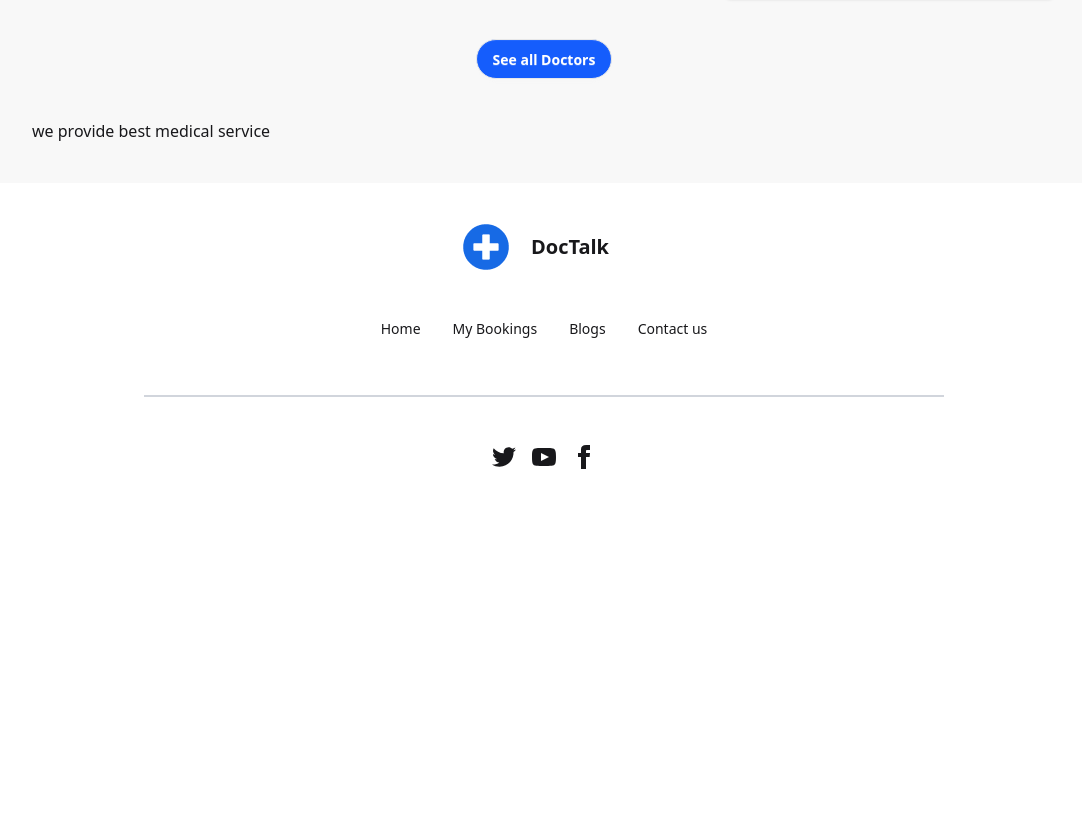
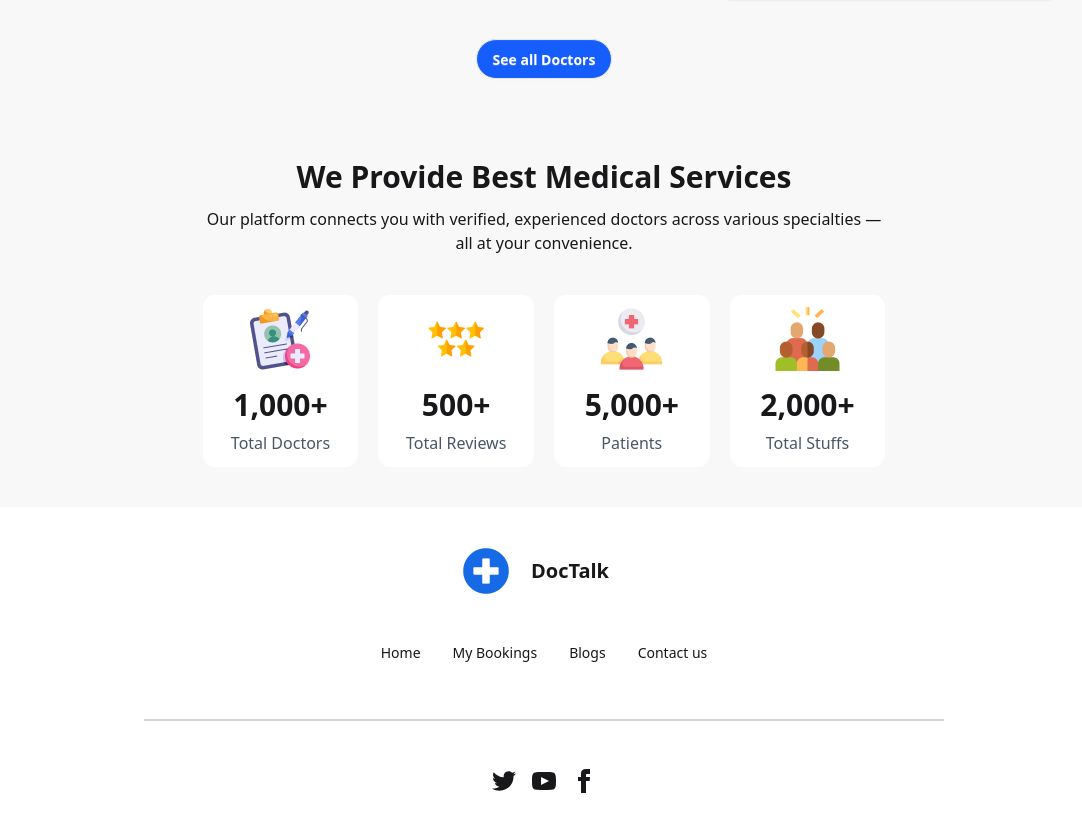
Before and after one commit to MI-KEYA/Doctor_appointment_system, a React (Vite) app: page / in a window 1280 px wide. Shown: the part 2146-2977 px from the top of the page, without its empty margins (96-1178 px from the left). Before the commit the page ends 2675 px from the top, so only its background shows below. Built offline with nearby package versions, Linux system fonts and the light colour scheme.

Commit message:
added successCount and Blog page

```diff
--- a/package.json
+++ b/package.json
@@ -12,6 +12,7 @@
   "dependencies": {
     "@tailwindcss/vite": "^4.1.4",
     "react": "^19.0.0",
+    "react-countup": "^6.5.3",
     "react-dom": "^19.0.0",
     "react-router": "^7.5.3",
     "tailwindcss": "^4.1.4"
--- a/src/Components/Doctors/Doctors.jsx
+++ b/src/Components/Doctors/Doctors.jsx
@@ -1,16 +1,17 @@
 import React, { Suspense, useEffect, useState } from 'react';
 import Doctor from '../Doctor/Doctor';
-import ServiceCount from '../ServiceCount/ServiceCount';
+import Success from '../Success/Success';
+
 
 
 const Doctors = ({ data }) => {
     const [displayDoctors, setDisplayDoctors] = useState([]);
     const [showAll, setShowAll] = useState(false);
- useEffect(()=>{
-   if(showAll){
+    useEffect(() => {
+        if (showAll) {
             setDisplayDoctors(data);
-   }else{
-    setDisplayDoctors(data.slice(0,6))
+        } else {
+            setDisplayDoctors(data.slice(0, 6))
         }
     }, [data, showAll])
 
@@ -27,18 +28,18 @@ const Doctors = ({ data }) => {
                 </Suspense>
             </div>
             <div className='flex justify-center my-10'>
-           <button onClick={()=>{
-            setShowAll(prev=>!prev)
-            if(showAll){
-                window.scrollTo(0,700);
+                <button onClick={() => {
+                    setShowAll(prev => !prev)
+                    if (showAll) {
+                        window.scrollTo(0, 700);
                     }
                 }}
                     className='btn justify-center rounded-3xl text-white bg-blue-600 '>
-               {showAll?"Show less":"See all Doctors"}
+                    {showAll ? "Show less" : "See all Doctors"}
                 </button>
             </div>
             <div>
-           <ServiceCount></ServiceCount>
+                <Success></Success>
             </div>
         </div>
     );
--- a/src/Components/ServiceCount/ServiceCount.jsx
+++ /dev/null
@@ -1,11 +0,0 @@
-import React from 'react';
-
-const ServiceCount = () => {
-    return (
-        <div>
-            we provide best medical service
-        </div>
-    );
-};
-
-export default ServiceCount;
--- /dev/null
+++ b/src/Components/Success/Success.jsx
@@ -0,0 +1,69 @@
+import React from 'react';
+import CountUp from 'react-countup';
+
+const Success = () => {
+    return (
+        <div className='w-2/3 mx-auto text-center mt-20'>
+            <h1 className='text-3xl font-bold mb-3'>We Provide Best Medical Services</h1>
+            <p>Our platform connects you with verified,
+                experienced doctors across various specialties — all at your convenience.
+            </p>
+            <div className=' grid  lg:grid-cols-4 gap-5 my-10'>
+                <div className='bg-white p-3 rounded-xl'>
+                    <div className='flex mb-4 justify-center'>
+                    <img src="/src/assets/success-doctor.png" alt="" />
+                    </div>
+                    <h1 className='text-3xl font-bold mb-2'>
+                    <CountUp
+                            end={1000}
+                            duration={5}
+                        />
+                        +
+
+                    </h1>
+                    <p className='text-gray-600'>Total Doctors</p>
+                </div>
+                <div className='bg-white p-3 rounded-xl'>
+                <div className='flex mb-4 justify-center'>
+                    <img src="/src/assets/success-review.png" alt="" />
+                    </div>
+                    <h1 className='text-3xl font-bold mb-2'>
+                    <CountUp
+                            end={500}
+                            duration={5}
+                        />
+                        +
+                    </h1>
+                    <p className='text-gray-600'>Total Reviews</p>
+                </div>
+                <div className='bg-white p-3 rounded-xl'>
+                <div className='flex mb-4 justify-center'>
+                    <img src="/src/assets/success-patients.png" alt="" />
+                    </div>
+                    <h1 className='text-3xl font-bold mb-2'>
+                    <CountUp
+                            end={5000}
+                            duration={5}
+                        />
+                        +
+                    </h1>
+                    <p className='text-gray-600'>Patients</p>
+                </div>
+                <div className='bg-white p-3 rounded-xl '>
+                <div className='flex mb-4 justify-center'>
+                    <img src="/src/assets/success-staffs.png" alt="" />
+                    </div>
+                    <h1 className='text-3xl font-bold mb-2'>
+                        <CountUp
+                            end={2000}
+                            duration={5}
+                        />+
+                    </h1>
+                    <p className='text-gray-600'>Total Stuffs</p>
+                </div>
+            </div>
+        </div>
+    );
+};
+
+export default Success;
--- a/src/Pages/Blogs.jsx
+++ b/src/Pages/Blogs.jsx
@@ -2,8 +2,38 @@ import React from 'react';
 
 const Blogs = () => {
     return (
-        <div>
-            this is my blogpage
+        <div className='w-2/3 mx-auto my-15'>
+            <h1 className='mb-5 text-3xl font-bold text-center'>Blogs</h1>
+            <div className="collapse bg-base-100 border  border-base-300">
+                <input type="radio" name="my-accordion-1" defaultChecked />
+                <div className="collapse-title font-semibold">What is useState and how does it work in React?</div>
+                <div className="collapse-content text-sm">useState adds state to functional components and returns a value and updater function.
+                Updating state triggers a re-render with the new value.</div>
+            </div>
+            <div className="collapse bg-base-100 border border-base-300">
+                <input type="radio" name="my-accordion-1" />
+                <div className="collapse-title font-semibold">What is the purpose of useEffect in React?</div>
+                <div className="collapse-content text-sm">useEffect handles side effects like data fetching or subscriptions in components.
+                It runs after render and re-runs when dependencies change.</div>
+            </div>
+            <div className="collapse bg-base-100 border border-base-300">
+                <input type="radio" name="my-accordion-1" />
+                <div className="collapse-title font-semibold">What is a custom hook in React and when should you use one?</div>
+                <div className="collapse-content text-sm">A custom hook is a reusable function that uses other hooks to share logic.
+                Use it when you need the same hook-based logic in multiple components.</div>
+            </div>
+            <div className="collapse bg-base-100 border border-base-300">
+                <input type="radio" name="my-accordion-1" />
+                <div className="collapse-title font-semibold">Difference between controlled and uncontrolled components? Which one is better?</div>
+                <div className="collapse-content text-sm">Controlled components use React state, while uncontrolled rely on the DOM and refs.
+                Controlled is better for validation and complex form logic; uncontrolled is simpler for basic use.</div>
+            </div>
+            <div className="collapse bg-base-100 border border-base-300">
+                <input type="radio" name="my-accordion-1" />
+                <div className="collapse-title font-semibold">Tell us something about useFormStatus() (explore and explain)</div>
+                <div className="collapse-content text-sm">useFormStatus() is a Next.js hook that tells if a form using server actions is submitting.
+                Useful for showing loading states or disabling buttons during submission.</div>
+            </div>
         </div>
     );
 };
```
Also changed, not shown: 1 other file (tests, documents, lock files or other folders). Lines whose indentation alone changed are shown as unchanged.
